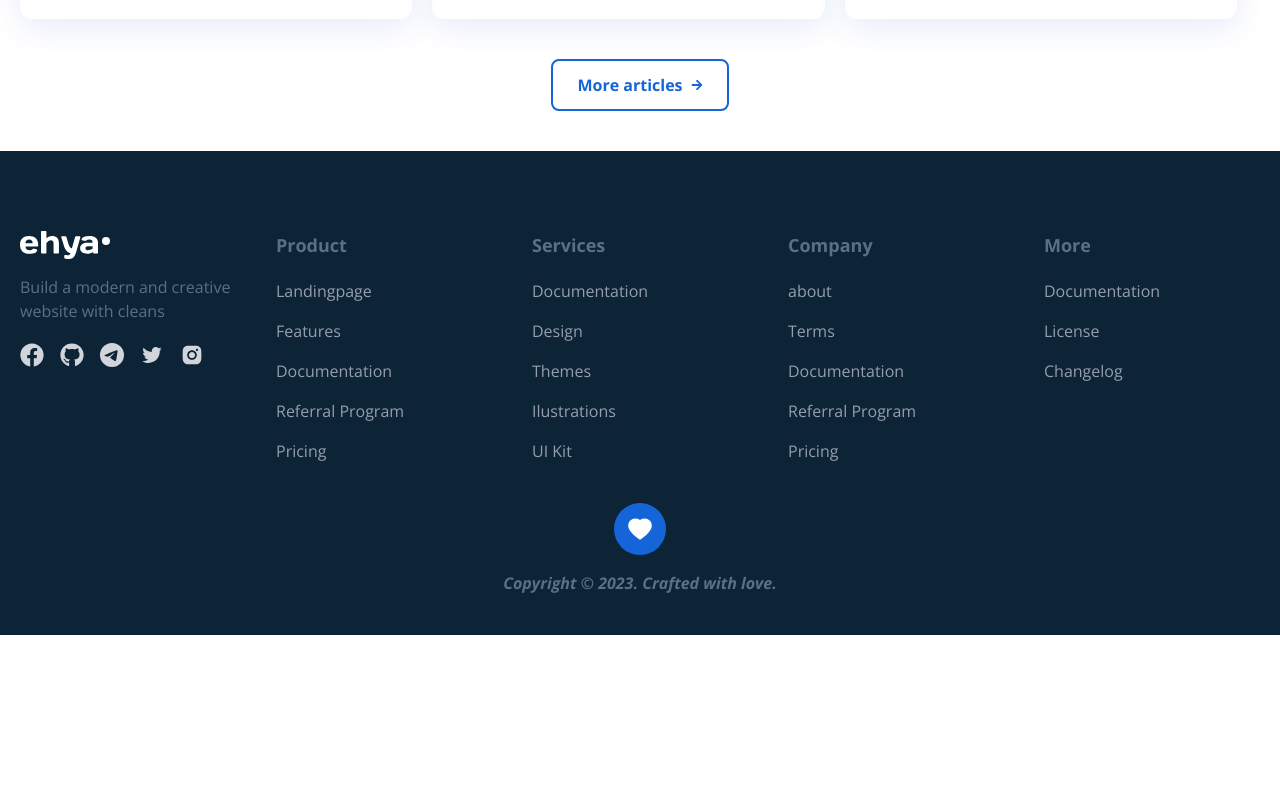
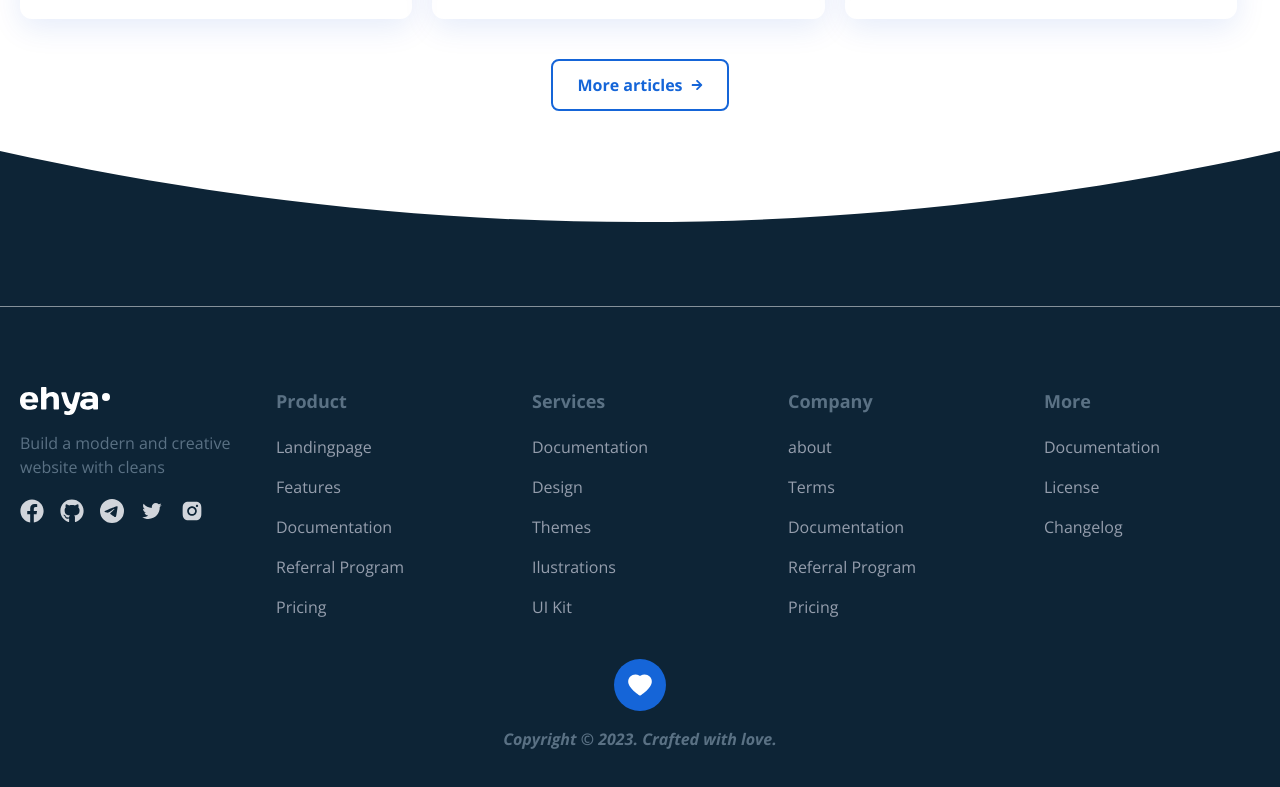
Before and after one commit to rizan1998/mern-blog-frontend, a React (Create React App) app: page / in a window 1280 px wide. Shown: the part 1078-1865 px from the top of the page. Before the commit the page ends 1713 px from the top, so only its background shows below. Built offline with nearby package versions, Linux system fonts and the light colour scheme.

Commit message:
menambah CTA	component

```diff
--- a/src/pages/home/HomePage.jsx
+++ b/src/pages/home/HomePage.jsx
@@ -2,12 +2,14 @@
 import MainLayout from "../../components/MainLayout";
 import Articles from "./container/Articles";
 import Hero from "./container/Hero";
+import CTA from "./container/CTA";
 
 const HomePage = () => {
   return (
     <MainLayout>
       <Hero />
       <Articles />
+      <CTA />
     </MainLayout>
   );
 };
--- /dev/null
+++ b/src/pages/home/container/CTA.jsx
@@ -0,0 +1,15 @@
+import React from "react";
+
+const CTA = () => {
+  return (
+    <>
+      <svg className="w-full h-auto max-h-40" preserveAspectRatio="none" viewBox="0 0 2160 263" fill="none" xmlns="http://www.w3.org/2000/svg">
+        <path id="Wave" fill-rule="evenodd" clip-rule="evenodd" d="M2160 262.5H0V0C360 80 720 120 1080 120C1440 120 1800 80 2160 0V262.5Z" fill="#0D2436" />
+      </svg>
+
+      <section></section>
+    </>
+  );
+};
+
+export default CTA;
```
Also changed, not shown: src/assets/Wave.svg (added).
